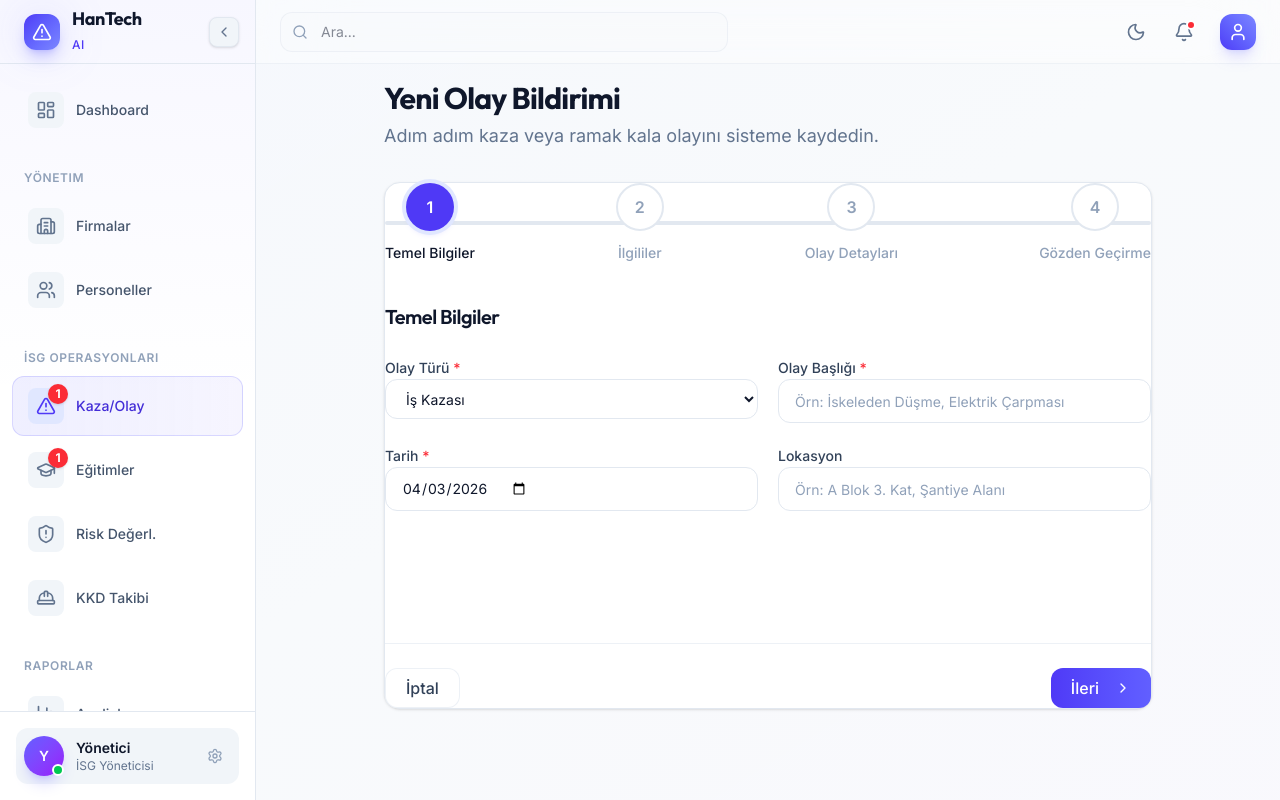
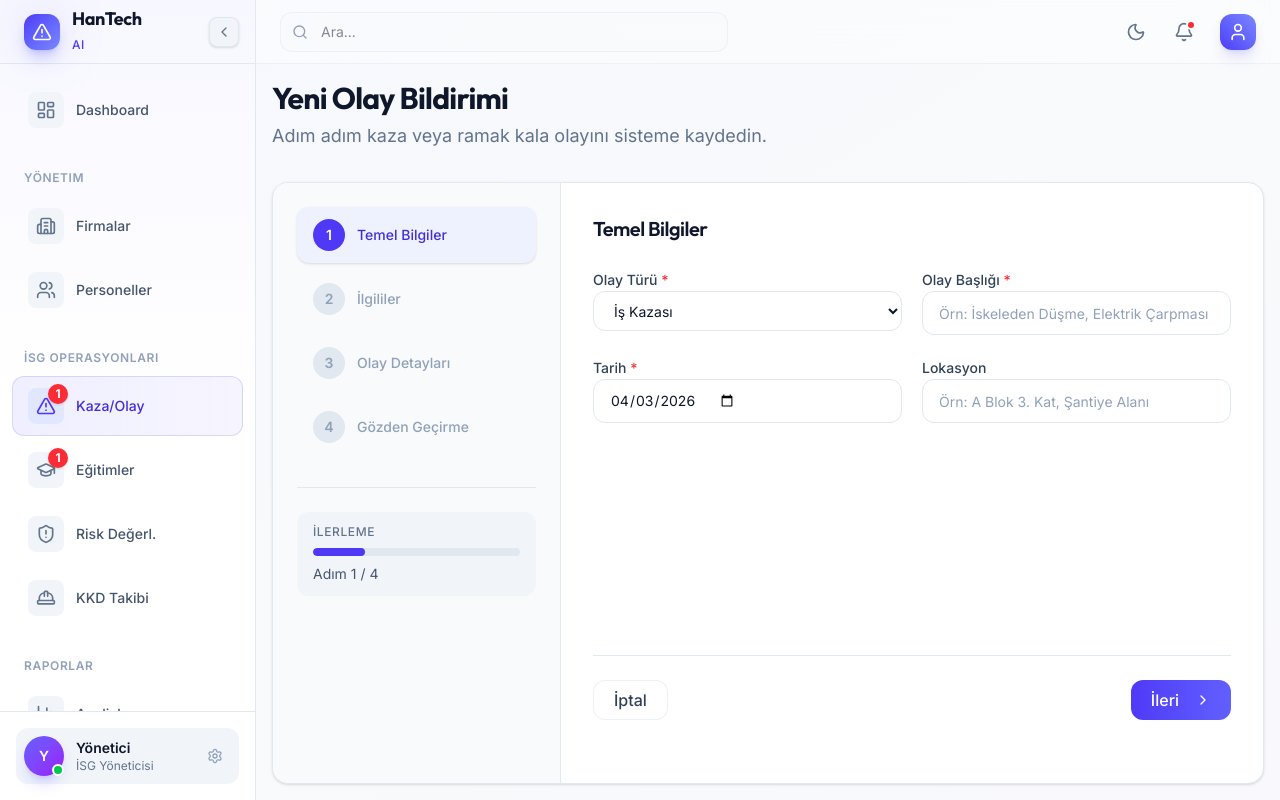
Before and after one commit to tunahanyilmazturk/denemeisg, a React (Vite) app: page /incidents/new in a window 1280 px wide. Built offline with nearby package versions, Linux system fonts and the light colour scheme.

Commit message:
feat: Redesign NewIncidentWizard with sidebar navigation - clickable steps between sections

```diff
--- a/src/pages/NewIncidentWizard.tsx
+++ b/src/pages/NewIncidentWizard.tsx
@@ -306,52 +306,75 @@ export const NewIncidentWizard = () => {
 
   return (
     <PageTransition>
-      <div className="max-w-3xl mx-auto space-y-8">
-        <div>
+      <div className="max-w-5xl mx-auto">
+        <div className="mb-8">
           <h1 className="text-3xl font-display font-bold tracking-tight text-slate-900 dark:text-white">Yeni Olay Bildirimi</h1>
           <p className="text-slate-500 dark:text-slate-400 mt-1.5 text-lg">Adım adım kaza veya ramak kala olayını sisteme kaydedin.</p>
         </div>
 
-        {/* Stepper */}
-        <div className="bg-white dark:bg-slate-900 rounded-2xl shadow-sm border border-slate-200 dark:border-slate-700">
-          <div className="mb-10">
-            <div className="flex items-center justify-between relative">
-              <div className="absolute left-0 top-1/2 -translate-y-1/2 w-full h-1 bg-slate-200 dark:bg-slate-800 rounded-full"></div>
-              <div
-                className="absolute left-0 top-1/2 -translate-y-1/2 h-1 bg-indigo-600 dark:bg-indigo-500 rounded-full transition-all duration-500"
-                style={{ width: `${((currentStep - 1) / (steps.length - 1)) * 100}%` }}
-              ></div>
+        {/* Sidebar Layout */}
+        <div className="bg-white dark:bg-slate-900 rounded-2xl shadow-sm border border-slate-200 dark:border-slate-700 overflow-hidden">
+          <div className="flex flex-col lg:flex-row min-h-[600px]">
 
-              {steps.map((step) => (
-                <div key={step.id} className="relative z-10 flex flex-col items-center gap-3">
-                  <div
-                    className={`w-12 h-12 rounded-full flex items-center justify-center font-semibold transition-all duration-300 ${
-                      currentStep > step.id
-                        ? 'bg-indigo-600 text-white dark:bg-indigo-500 shadow-md shadow-indigo-500/20'
-                        : currentStep === step.id
-                          ? 'bg-indigo-600 text-white dark:bg-indigo-500 ring-4 ring-indigo-100 dark:ring-indigo-900/30 shadow-md shadow-indigo-500/20'
-                          : 'bg-white text-slate-400 border-2 border-slate-200 dark:bg-[#09090b] dark:border-slate-700'
+            {/* Steps Sidebar */}
+            <div className="w-full lg:w-72 bg-slate-50 dark:bg-slate-800/50 p-6 border-b lg:border-b-0 lg:border-r border-slate-200 dark:border-slate-700">
+              <nav className="space-y-2">
+                {steps.map((step) => {
+                  const isActive = currentStep === step.id;
+                  const isCompleted = currentStep > step.id;
+                  const isClickable = step.id <= currentStep || isCompleted;
+
+                  return (
+                    <button
+                      key={step.id}
+                      onClick={() => isClickable && setCurrentStep(step.id)}
+                      disabled={!isClickable}
+                      className={`w-full flex items-center gap-3 px-4 py-3 rounded-xl font-medium transition-all duration-200 ${
+                        isActive
+                          ? 'bg-indigo-50 text-indigo-700 dark:bg-indigo-500/20 dark:text-indigo-400 shadow-sm'
+                          : isCompleted
+                            ? 'text-slate-700 dark:text-slate-300 hover:bg-slate-100 dark:hover:bg-slate-800'
+                            : 'text-slate-400 dark:text-slate-500 cursor-not-allowed'
                       }`}
                     >
-                    {currentStep > step.id ? <CheckCircle2 className="h-6 w-6" /> : step.id}
+                      <div className={`w-8 h-8 rounded-full flex items-center justify-center text-sm font-semibold transition-all ${
+                        isActive
+                          ? 'bg-indigo-600 text-white dark:bg-indigo-500'
+                          : isCompleted
+                            ? 'bg-emerald-500 text-white dark:bg-emerald-500'
+                            : 'bg-slate-200 text-slate-400 dark:bg-slate-700 dark:text-slate-500'
+                      }`}>
+                        {isCompleted ? <CheckCircle2 className="h-4 w-4" /> : step.id}
                       </div>
-                  <span className={`text-sm font-medium hidden sm:block ${
-                    currentStep >= step.id ? 'text-slate-900 dark:text-white' : 'text-slate-400'
-                  }`}>
-                    {step.title}
-                  </span>
+                      <span className="text-sm">{step.title}</span>
+                    </button>
+                  );
+                })}
+              </nav>
+
+              {/* Progress Indicator */}
+              <div className="mt-8 pt-6 border-t border-slate-200 dark:border-slate-700">
+                <div className="px-4 py-3 rounded-xl bg-slate-100 dark:bg-slate-800">
+                  <p className="text-xs font-medium text-slate-500 dark:text-slate-400 uppercase tracking-wider mb-2">İlerleme</p>
+                  <div className="w-full h-2 bg-slate-200 dark:bg-slate-700 rounded-full overflow-hidden">
+                    <div
+                      className="h-full bg-indigo-600 dark:bg-indigo-500 rounded-full transition-all duration-500"
+                      style={{ width: `${(currentStep / steps.length) * 100}%` }}
+                    />
                   </div>
-              ))}
+                  <p className="text-sm text-slate-600 dark:text-slate-400 mt-2">Adım {currentStep} / {steps.length}</p>
+                </div>
               </div>
             </div>
 
             {/* Form Content */}
-          <div className="min-h-[300px]">
+            <div className="flex-1 p-6 lg:p-8">
+              <div className="min-h-[400px]">
                 {renderStepContent()}
               </div>
 
               {/* Navigation Buttons */}
-          <div className="flex items-center justify-between mt-10 pt-6 border-t border-slate-200/60 dark:border-slate-800/60">
+              <div className="flex items-center justify-between mt-10 pt-6 border-t border-slate-200 dark:border-slate-700">
                 <Button
                   variant="secondary"
                   onClick={currentStep === 1 ? () => navigate('/incidents') : handlePrev}
@@ -379,6 +402,8 @@ export const NewIncidentWizard = () => {
               </div>
             </div>
           </div>
+        </div>
+      </div>
     </PageTransition>
   );
 };
```
Lines whose indentation alone changed are shown as unchanged.
